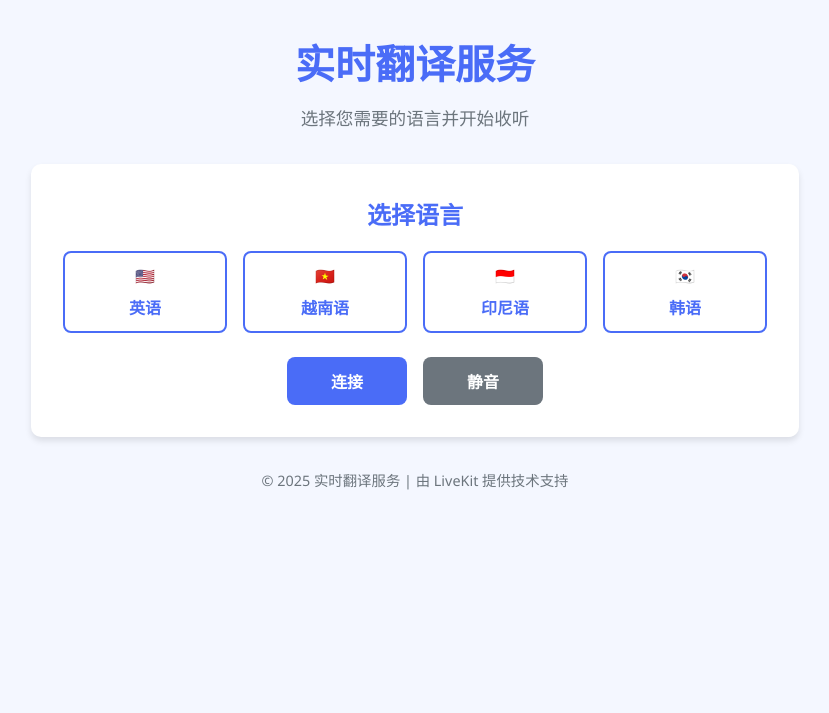
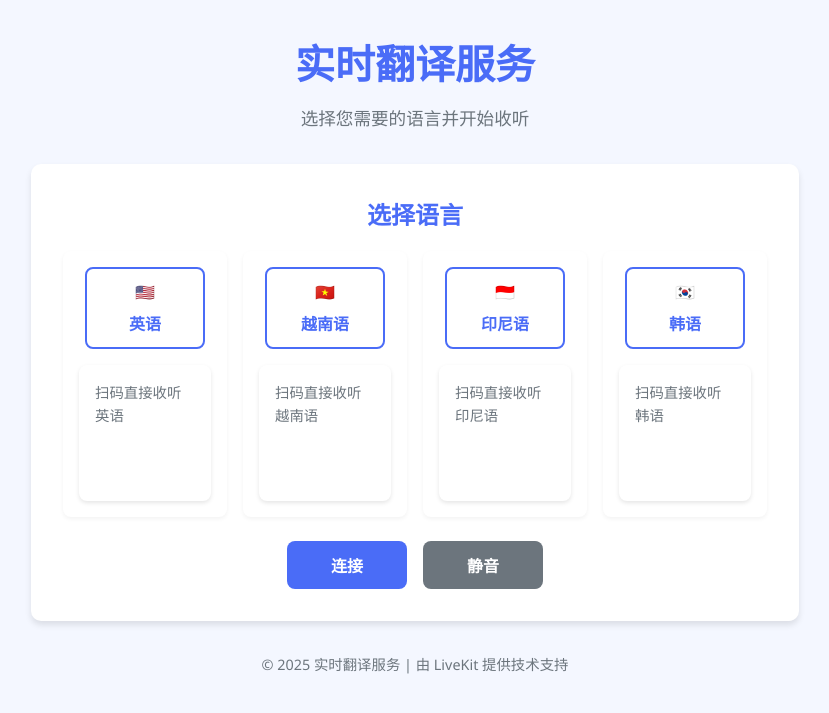
Before and after one commit to kienfio/translate_manual, a FastAPI app: template templates/index.html in a window 1280 px wide. Shown: the top 713 px of the page, without its empty margins (225-1054 px from the left). Run offline with FastAPI, Linux system fonts and the light colour scheme; the template is opened without the code that fills it, so the values that code supplies are empty; some libraries are stand-ins or nearby versions.

Commit message:
Update index.html

```diff
--- a/templates/index.html
+++ b/templates/index.html
@@ -7,6 +7,9 @@
 
     <!-- LiveKit Web SDK -->
     <script src="https://unpkg.com/livekit-client@1.12.0/dist/livekit-client.umd.js"></script>
+
+    <!-- QRCode库 -->
+    <script src="https://cdn.jsdelivr.net/npm/qrcode/build/qrcode.min.js"></script>
 
     <style>
         :root {
@@ -182,6 +185,44 @@
             color: var(--dark-color);
         }
 
+        /* 二维码样式 */
+        .qrcode-container {
+            display: flex;
+            flex-direction: column;
+            align-items: center;
+            margin-top: 1rem;
+            padding: 1rem;
+            background-color: #fff;
+            border-radius: 8px;
+            box-shadow: 0 2px 4px rgba(0,0,0,0.1);
+        }
+
+        .qrcode-title {
+            font-size: 0.9rem;
+            color: var(--grey-color);
+            margin-bottom: 0.5rem;
+        }
+
+        .qrcode-canvas {
+            margin: 0 auto;
+            max-width: 100%;
+        }
+
+        .language-card {
+            display: flex;
+            flex-direction: column;
+            align-items: center;
+            padding: 1rem;
+            border-radius: 8px;
+            background-color: #fff;
+            box-shadow: 0 2px 4px rgba(0,0,0,0.05);
+            transition: all 0.3s ease;
+        }
+
+        .language-card:hover {
+            box-shadow: 0 4px 8px rgba(0,0,0,0.1);
+        }
+
         footer {
             text-align: center;
             margin-top: 2rem;
@@ -212,22 +253,49 @@
                 <h2>选择语言</h2>
 
                 <div id="language-selector" class="language-selector">
+                    <div class="language-card">
                         <button class="language-button" data-language="en">
                             🇺🇸
                             <span>英语</span>
                         </button>
+                        <div class="qrcode-container">
+                            <div class="qrcode-title">扫码直接收听英语</div>
+                            <canvas id="qrcode-en" class="qrcode-canvas"></canvas>
+                        </div>
+                    </div>
+
+                    <div class="language-card">
                         <button class="language-button" data-language="vi">
                             🇻🇳
                             <span>越南语</span>
                         </button>
+                        <div class="qrcode-container">
+                            <div class="qrcode-title">扫码直接收听越南语</div>
+                            <canvas id="qrcode-vi" class="qrcode-canvas"></canvas>
+                        </div>
+                    </div>
+
+                    <div class="language-card">
                         <button class="language-button" data-language="id">
                             🇮🇩
                             <span>印尼语</span>
                         </button>
+                        <div class="qrcode-container">
+                            <div class="qrcode-title">扫码直接收听印尼语</div>
+                            <canvas id="qrcode-id" class="qrcode-canvas"></canvas>
+                        </div>
+                    </div>
+
+                    <div class="language-card">
                         <button class="language-button" data-language="kr">
                             🇰🇷
                             <span>韩语</span>
                         </button>
+                        <div class="qrcode-container">
+                            <div class="qrcode-title">扫码直接收听韩语</div>
+                            <canvas id="qrcode-kr" class="qrcode-canvas"></canvas>
+                        </div>
+                    </div>
                 </div>
 
                 <div class="control-buttons">
```
Lines whose indentation alone changed are shown as unchanged.
